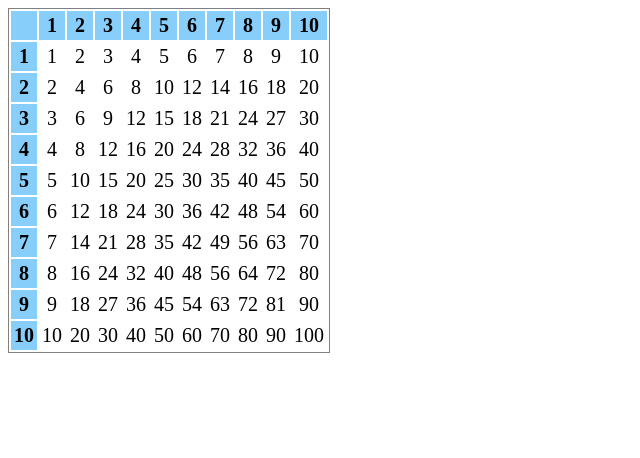
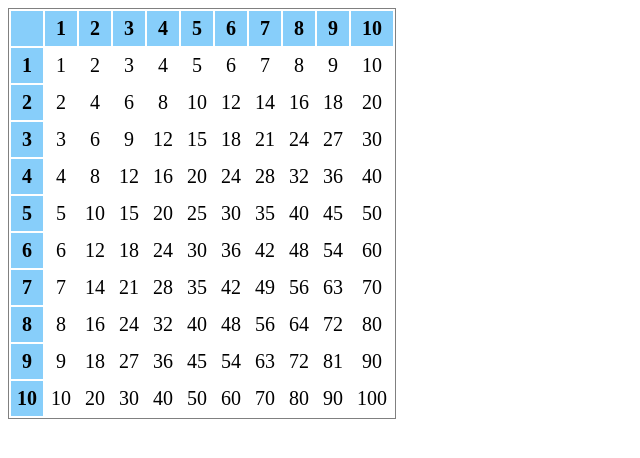
Before and after one commit to KhPetrivska/HW11.1-PifagoreTable, a plain HTML site: page index.html in a window 1280 px wide. Shown: the whole page, without its empty margins (0-640 px from the left). Drawn offline with Linux system fonts and the light colour scheme.

Commit message:
change padding sizes for td

```diff
--- a/styles.css
+++ b/styles.css
@@ -9,5 +9,5 @@ th {
 
 th, td {
     text-align: center;
-    padding: 3px;
+    padding: 6px;
 }
```
